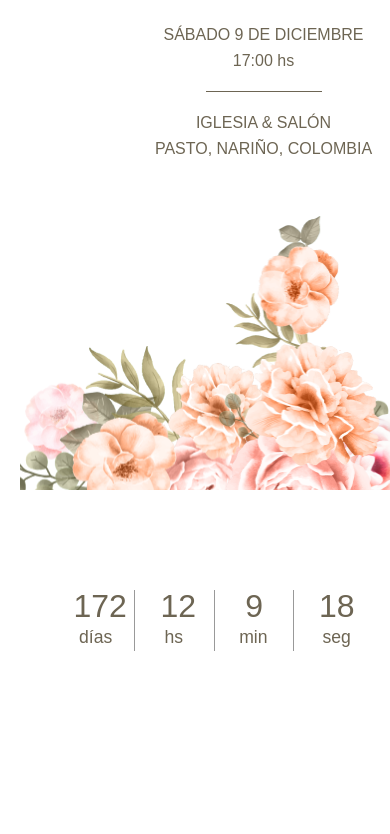
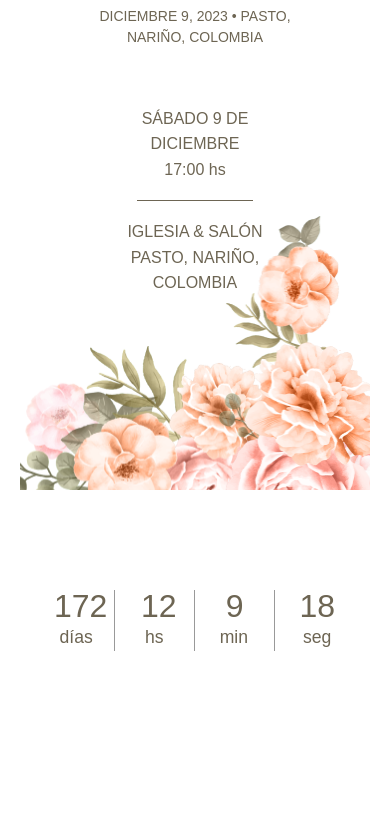
Before and after one commit to kiaruh/wedding-template-simple-version, a plain HTML site: page index.html in a window 390 px wide. Shown: the part 327-1161 px from the top of the page. Drawn offline with Linux system fonts and the light colour scheme.

Commit message:
minor fixes

```diff
--- a/style.css
+++ b/style.css
@@ -1056,10 +1056,10 @@
     gap: 0px;
     align-items: center;
     justify-content: flex-start;
-    width: 390px;
+    width: 350px;
     position: relative;
     overflow: hidden;
-    margin: 0% 5% 0% 5%;
+    margin: auto;
     padding: auto;
   }
   .contentM {
@@ -1162,6 +1162,7 @@
     justify-content: flex-start;
     flex: 1;
     position: relative;
+    max-width: 350px;
   }
   .div-modal-bodyM {
     padding: 0px 40px 0px 40px;
@@ -1173,6 +1174,7 @@
     align-self: stretch;
     flex-shrink: 0;
     position: relative;
+    margin: 0% 5% 0% 5%;
   }
   .angela-ricardoM {
     color: var(--oliva, #6d6553);
```
